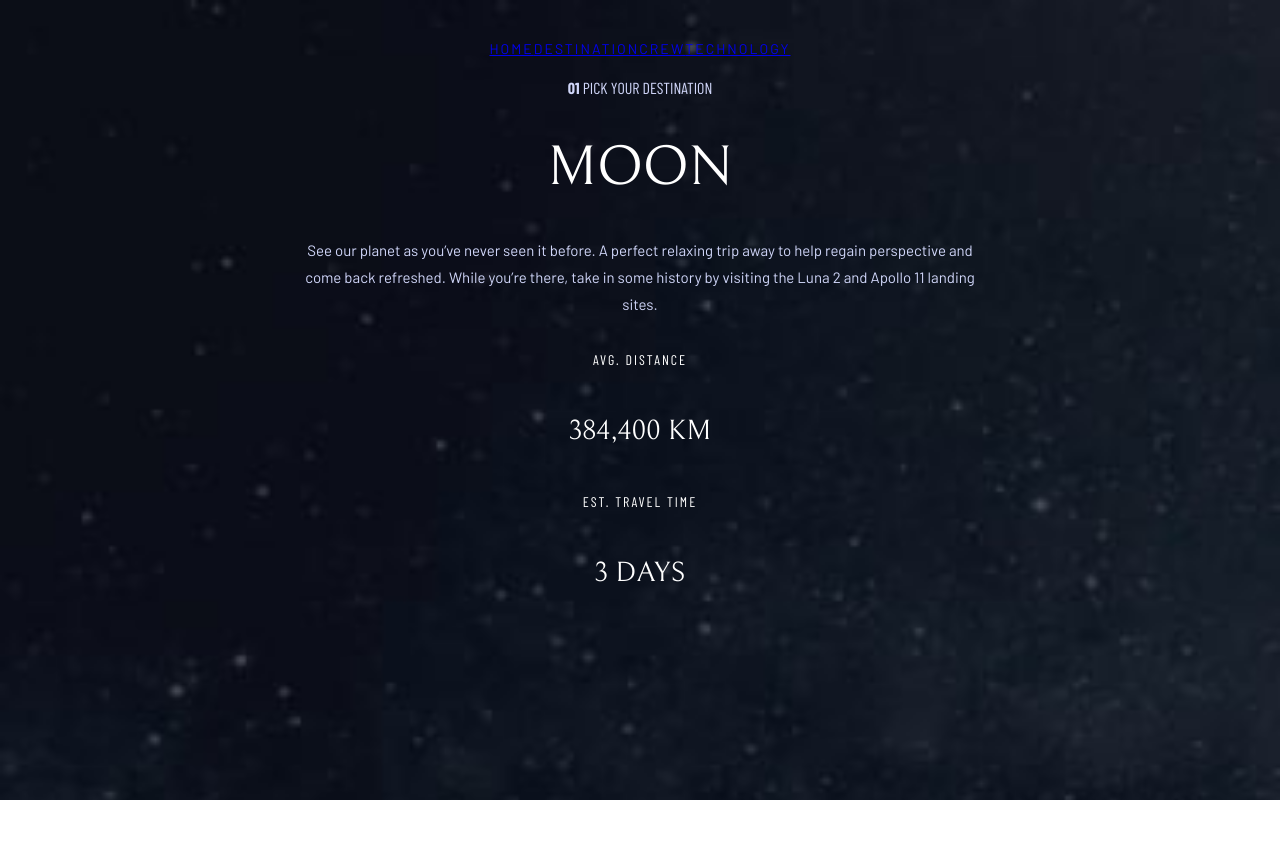
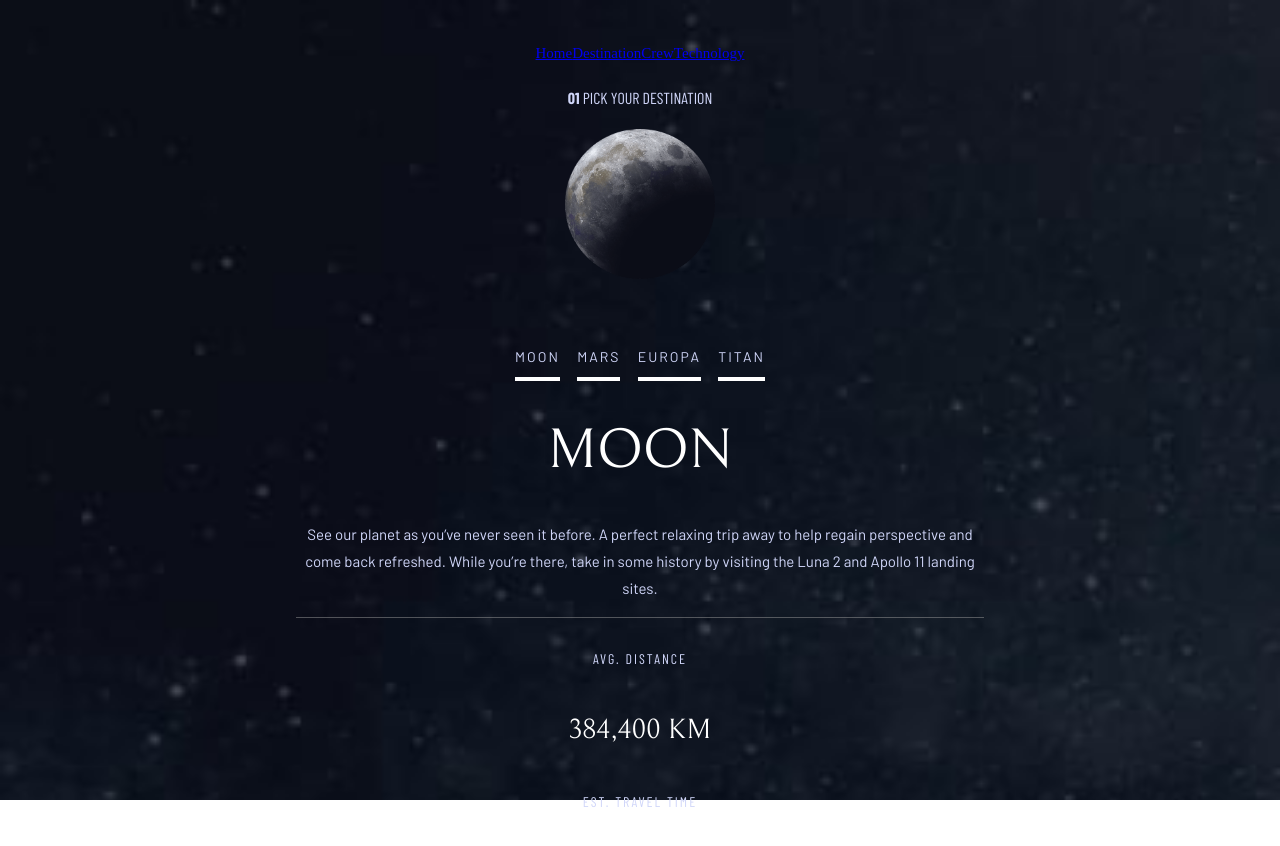
Before and after one commit to phi1s/space-tourism-website, a Vue app: page /destination in a window 1280 px wide. Shown: the top 846 px of the page. Before the commit the page ends 800 px from the top, so only its background shows below. Built offline with nearby package versions, Linux system fonts and the light colour scheme.

Commit message:
add basic content for destination view

```diff
--- a/src/assets/base.css
+++ b/src/assets/base.css
@@ -7,6 +7,7 @@
   --color-very-dark-navy: #0B0D17;
   --color-light-blue: #D0D6F9;
   --color-white: #FFFFFF;
+  --color-grey: #979797;
 
 
   --subheading-L-font-size: 28px;
@@ -120,7 +121,8 @@ body {
   letter-spacing: var(--mobile-body-letter-spacing);
 }
 
-nav {
+li {
+  color: var(--color-light-blue);
   font-family: 'Barlow';
   font-size: var(--mobile-nav-text-font-size);
   line-height: var(--mobile-nav-text-line-height);
@@ -175,6 +177,7 @@ h5 {
 }
 
 h6 {
+  color: var(--color-light-blue);
   font-family: 'BarlowCondensed';
   font-weight: 400;
   font-size: var(--subheading-S-font-size);
--- a/src/assets/main.css
+++ b/src/assets/main.css
@@ -5,6 +5,18 @@
   margin: 0 auto;
   padding: 2rem;
   text-align: center;
+}
+
+ol {
+  list-style: none;
+  padding-left: 0;
+}
+
+hr {
+  height: 1px;
+  border: none;
+  background-color: var(--color-grey);
+  opacity: 0.5;
 }
 
 .background {
--- a/src/views/DestinationView.vue
+++ b/src/views/DestinationView.vue
@@ -1,10 +1,18 @@
 <template>
     <div class="destination">
         <h4><b>01 </b>PICK YOUR DESTINATION</h4>
+        <img src="../assets/destination/image-moon.png" />
+        <ol>
+            <li>MOON</li>
+            <li>MARS</li>
+            <li>EUROPA</li>
+            <li>TITAN</li>
+        </ol>
         <h1>MOON</h1>
         <p>See our planet as you’ve never seen it before. A perfect relaxing trip away to help regain perspective and
             come back refreshed. While you’re there, take in some history by visiting the Luna 2 and Apollo 11 landing
             sites.</p>
+        <hr />
         <div class="stats-item">
             <h6>AVG. DISTANCE</h6>
             <h5>384,400 km</h5>
@@ -18,6 +26,24 @@
 </template>
 
 <style>
+img {
+    width: 150px;
+    height: 150px;
+}
+
+ol {
+    display: flex;
+    justify-content: space-between;
+    width: 250px;
+    margin: auto;
+    margin-top: 60px;
+}
+
+li {
+    padding-bottom: 12px;
+    border-bottom: 4px solid white;
+}
+
 .background {
     background-image: url("../assets/destination/background-destination-mobile.jpg");
 }
```
